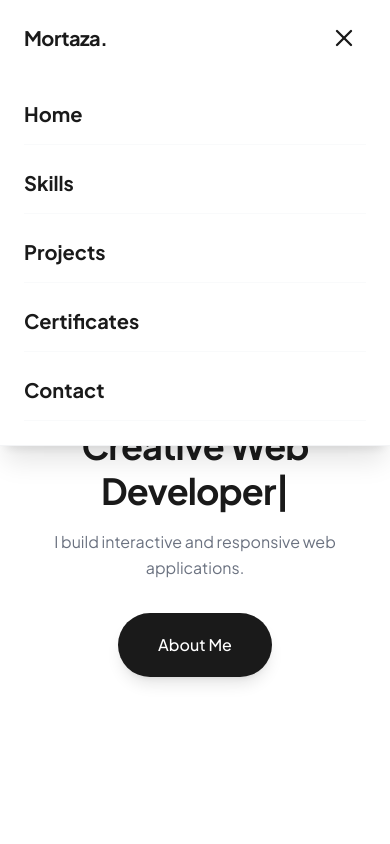
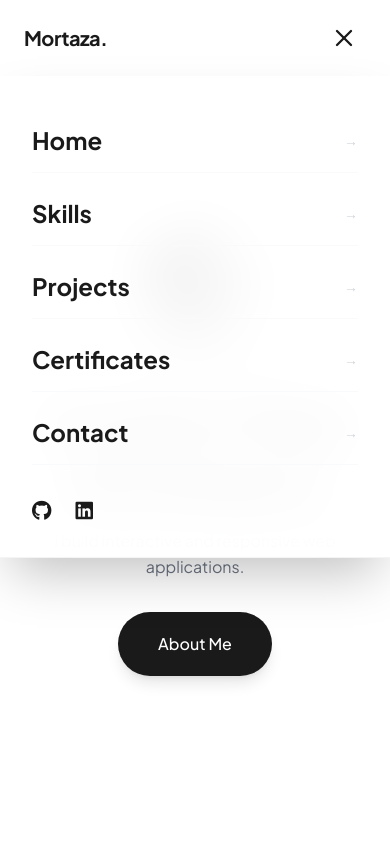
Before and after one commit to Mortaza25/mortaza-portfolio, a React (Vite) app: page / in a window 390 px wide. Both pictures are taken after a click on the button 344 px from the left and 38 px from the top of the page. Shown: the top 844 px of the page. Built offline with nearby package versions, Linux system fonts and the light colour scheme; grey boxes are pictures that could not be loaded.

Commit message:
responsive mobile update, certificate manual scroll, delete custom pointer

```diff
--- a/src/components/public/ContactSection.jsx
+++ b/src/components/public/ContactSection.jsx
@@ -50,8 +50,8 @@ const ContactSection = () => {
                     viewport={{ once: true, amount: 0.5 }}
                     transition={{ duration: 0.6 }}
                 >
-                    <h2 className="text-4xl md:text-5xl lg:text-6xl font-bold text-dark mb-4 md:mb-6 leading-tight">Let's build<br/>something <span className="text-gray-400">great.</span></h2>
-                    <p className="text-base md:text-lg text-gray-500 mb-8 md:mb-10 leading-relaxed max-w-md">
+                    <h2 className="text-3xl sm:text-4xl md:text-5xl lg:text-6xl font-bold text-dark mb-4 md:mb-6 leading-tight">Let's build<br/>something <span className="text-gray-400">great.</span></h2>
+                    <p className="text-base sm:text-lg text-gray-500 mb-6 sm:mb-8 md:mb-10 leading-relaxed max-w-md">
                         I'm currently available for freelance work or full-time roles. If you have a project that needs some creative touch, I'd love to hear about it.
                     </p>
 
@@ -78,7 +78,7 @@ const ContactSection = () => {
                     whileInView={{ opacity: 1, x: 0 }}
                     viewport={{ once: true, amount: 0.5 }}
                     transition={{ duration: 0.6, delay: 0.2 }}
-                    className="bg-gray-50 p-6 sm:p-8 md:p-12 rounded-[2rem]"
+                    className="bg-gray-50 p-5 sm:p-8 md:p-12 rounded-[2rem]"
                 >
                     <h3 className="text-2xl font-bold text-dark mb-8">Send a Message</h3>
                     <form onSubmit={handleSubmit} className="space-y-6">
--- a/src/components/public/HeroSection.jsx
+++ b/src/components/public/HeroSection.jsx
@@ -12,7 +12,7 @@ const HeroSection = () => {
     const userImage = heroData.image_url || null;
 
     return (
-        <section id="hero" className="min-h-screen flex items-center justify-center px-6 pt-32 md:pt-48 pb-12 relative overflow-hidden">
+        <section id="hero" className="min-h-screen flex items-center justify-center px-6 pt-24 sm:pt-32 md:pt-48 pb-12 relative overflow-hidden">
             <motion.div
                 style={{ y: yParallax, opacity: opacityParallax }}
                 className="max-w-4xl mx-auto text-center relative z-10 md:-mt-24"
@@ -27,7 +27,7 @@ const HeroSection = () => {
                         <img
                             src={userImage}
                             alt="Profile"
-                            className="w-32 h-32 md:w-48 md:h-48 rounded-full object-cover shadow-2xl border-4 border-white cursor-pointer grayscale hover:grayscale-0 transition-all duration-700"
+                            className="w-32 h-32 md:w-48 md:h-48 rounded-full object-cover shadow-2xl border-4 border-white cursor-default grayscale hover:grayscale-0 transition-all duration-700"
                         />
                     ) : (
                         <div className="w-32 h-32 md:w-48 md:h-48 rounded-full bg-gray-100 shadow-2xl border-4 border-white"></div>
@@ -44,8 +44,8 @@ const HeroSection = () => {
                         {heroData.greeting}
                     </motion.p>
 
-                    <div className="mb-4 md:mb-6 min-h-[60px] md:min-h-[80px]">
-                        <h1 className="text-4xl md:text-6xl font-bold text-dark tracking-tight leading-tight">
+                    <div className="mb-4 md:mb-8 min-h-[70px] md:min-h-[80px]">
+                        <h1 className="text-5xl md:text-6xl font-bold text-dark tracking-tight leading-tight">
                             {heroData.headline.split(' ').slice(0, -1).join(' ')}{' '}
                             <TypeAnimation
                                 sequence={[
@@ -75,7 +75,7 @@ const HeroSection = () => {
                         initial={{ opacity: 0, y: 20 }}
                         animate={{ opacity: 1, y: 0 }}
                         transition={{ delay: 0.8, duration: 0.8, ease: "easeOut" }}
-                        className="flex justify-center"
+                        className="flex justify-center mt-4 md:mt-0"
                     >
                         <Link to="skills" smooth={true} duration={500} offset={-72}>
                             <button className="bg-dark text-white px-10 py-5 rounded-full font-medium hover:bg-zinc-800 transition-colors shadow-lg cursor-pointer">
--- a/src/components/public/Navbar.jsx
+++ b/src/components/public/Navbar.jsx
@@ -62,11 +62,11 @@ const Navbar = () => {
             <AnimatePresence>
                 {mobileMenuOpen && (
                     <motion.div
-                        initial={{ opacity: 0, y: -20 }}
+                        initial={{ opacity: 0, y: -10 }}
                         animate={{ opacity: 1, y: 0 }}
-                        exit={{ opacity: 0, y: -20 }}
-                        transition={{ duration: 0.2 }}
-                        className="absolute top-full left-0 w-full bg-white border-b border-gray-100 shadow-xl py-6 px-6 flex flex-col space-y-6 md:hidden z-40"
+                        exit={{ opacity: 0, y: -10 }}
+                        transition={{ duration: 0.3, ease: "easeOut" }}
+                        className="absolute top-full left-0 w-full bg-white/95 backdrop-blur-xl border-b border-gray-100 shadow-2xl py-8 px-8 flex flex-col space-y-2 md:hidden z-40"
                     >
                         {navLinks.map((link) => (
                             <Link
@@ -77,11 +77,20 @@ const Navbar = () => {
                                 offset={-72}
                                 duration={500}
                                 onClick={() => setMobileMenuOpen(false)}
-                                className="text-xl font-bold text-dark border-b border-gray-50 pb-4 cursor-pointer"
+                                className="text-2xl font-bold text-dark py-4 flex items-center justify-between border-b border-gray-50 last:border-0 cursor-pointer active:text-gray-400 transition-colors"
                             >
                                 {link.name}
+                                <span className="text-gray-300 text-sm font-light">→</span>
                             </Link>
                         ))}
+                        <div className="pt-6 flex gap-6">
+                            <a href="https://github.com/Mortaza25" target="_blank" rel="noopener noreferrer" className="text-dark hover:text-gray-500">
+                                <i className="fa-brands fa-github text-xl"></i>
+                            </a>
+                            <a href="https://www.linkedin.com/in/azka-mortaza-9818163a5/" target="_blank" rel="noopener noreferrer" className="text-dark hover:text-gray-500">
+                                <i className="fa-brands fa-linkedin text-xl"></i>
+                            </a>
+                        </div>
                     </motion.div>
                 )}
             </AnimatePresence>
--- a/src/components/public/PublicLayout.jsx
+++ b/src/components/public/PublicLayout.jsx
@@ -6,12 +6,10 @@ import ProjectsSection from './ProjectsSection';
 import CertificatesSection from './CertificatesSection';
 import ContactSection from './ContactSection';
 import Footer from './Footer';
-import CustomCursor from './CustomCursor';
 
 const PublicLayout = () => {
     return (
-        <div className="min-h-screen bg-white relative cursor-none">
-            <CustomCursor />
+        <div className="min-h-screen bg-white relative cursor-auto">
             <Navbar />
             <main>
                 <HeroSection />
--- a/src/data/portfolioData.js
+++ b/src/data/portfolioData.js
@@ -3,7 +3,7 @@ export const heroData = {
     headline: "Creative Web Developer",
     description: "I build interactive and responsive web applications.",
     button_text: "About Me",
-    image_url: "/uploads/1776646588595.webp"
+    image_url: "/uploads/WhatsApp Image 2026-04-22 at 12.04.32.jpeg"
 };
 
 export const skillsData = [
--- a/src/index.css
+++ b/src/index.css
@@ -7,3 +7,13 @@
     @apply font-sans bg-white text-dark antialiased;
   }
 }
+
+@layer utilities {
+  .scrollbar-hide::-webkit-scrollbar {
+    display: none;
+  }
+  .scrollbar-hide {
+    -ms-overflow-style: none;
+    scrollbar-width: none;
+  }
+}
```
Also changed, not shown: src/components/public/CertificatesSection.jsx (+48 -30 lines), src/components/public/ProjectsSection.jsx (+7 -7 lines), src/components/public/SkillsSection.jsx (+6 -6 lines), public/uploads/WhatsApp Image 2026-04-22 at 12.04.32.jpeg (added).
